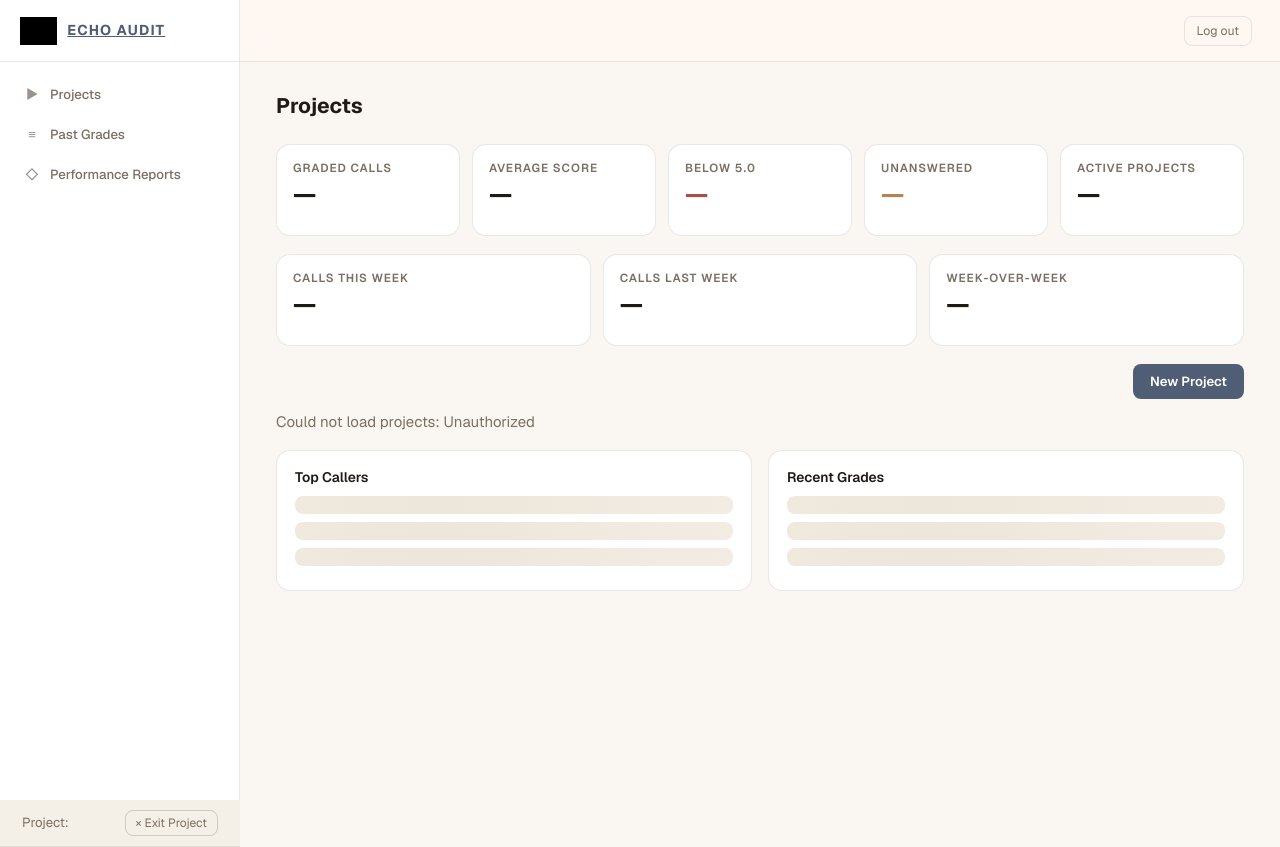
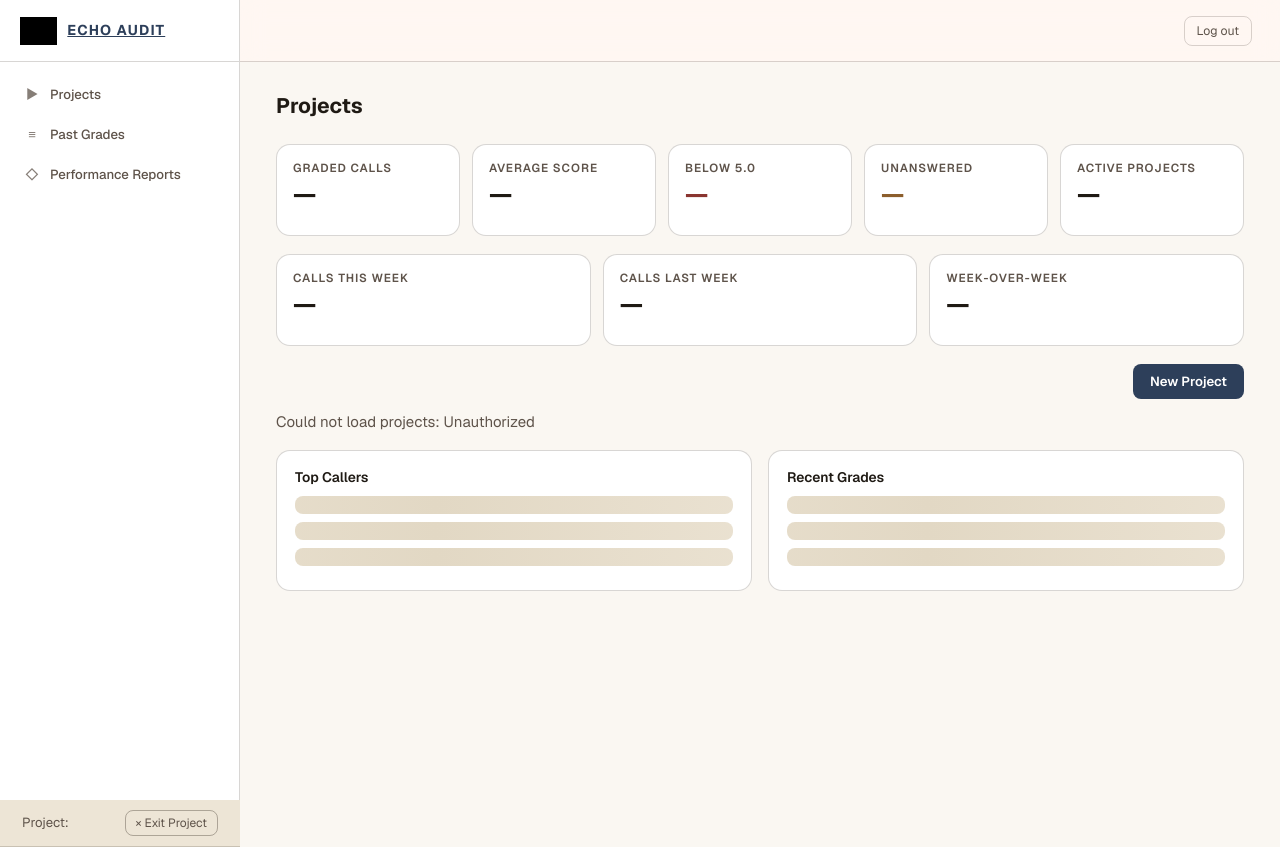
Before and after one commit to nolanvantol17-sys/echo-audit-v2, a Flask app: template templates/projects.html in a window 1280 px wide. Run offline with Flask 3, Linux system fonts and the light colour scheme; the template is opened without the code that fills it, so the values that code supplies are empty; parts of the project's set-up code (start-up, migrations or seed data) failed here and were passed over; some libraries are stand-ins or nearby versions; grey boxes are pictures that could not be loaded.

Commit message:
ui: deepen palette + tighten alphas for warm-white contrast (U2)
Sub-Task U shipped a too-soft palette on the warm-white surface — semantic
colors blended into the background. This pass deepens semantic colors and
tightens border/pill alphas so cards, pills, and accents pop.

Tokens (app.css :root):
- --surface-2 #F4EFE7 → #EDE5D6  (more distinct from --bg)
- --surface-3 #EDE6DA → #E2D8C4
- --border alpha .10 → .18  (visible hairlines)
- --border-strong alpha .18 → .32
- --muted #7A6F62 → #5E534A  (deeper for readability)
- --muted-2 #9C9183 → #7A6F62
- --accent #4F5D75 → #2D3F5A  (deep slate-blue)
- --accent-h #3F4D63 → #1F2D44
- --success #5C8062 → #3F6549  (deep sage)
- --danger #A85049 → #8A3530  (deep brick)
- --warning #B58452 → #8C5E2C  (deep amber)
- semantic-bg alphas .10 → .18

Hardcoded text colors deepened (still no formal *-text tokens):
- info text #34405A → #1F2D44
- success text #3F5E45 → #2A4831
- danger text #7A3A35 → #5E2520
- warning text #7C5A2F → #5E3F1C
- super-admin text #4A3D70 → #2E2150

Flash + pill border alphas .25/.30 → .40/.45
Projects card pill bg alphas .15 → .22 to match new bg-alpha
Chart grid alpha .06 → .12
4 auth templates kept in lockstep.

Co-Authored-By: Claude Opus 4.7 (1M context) <noreply@anthropic.com>

```diff
--- a/static/app.css
+++ b/static/app.css
@@ -11,22 +11,22 @@
 :root {
   --bg:         #FAF7F2;
   --surface:    #FFFFFF;
-  --surface-2:  #F4EFE7;
-  --surface-3:  #EDE6DA;
-  --border:     rgba(40,30,20,0.10);
-  --border-strong: rgba(40,30,20,0.18);
+  --surface-2:  #EDE5D6;
+  --surface-3:  #E2D8C4;
+  --border:     rgba(40,30,20,0.18);
+  --border-strong: rgba(40,30,20,0.32);
   --text:       #1F1A14;
-  --muted:      #7A6F62;
-  --muted-2:    #9C9183;
-  --accent:     #4F5D75;
-  --accent-h:   #3F4D63;
-  --accent-soft: rgba(79,93,117,0.12);
-  --success:    #5C8062;
-  --success-bg: rgba(92,128,98,0.10);
-  --danger:     #A85049;
-  --danger-bg:  rgba(168,80,73,0.10);
-  --warning:    #B58452;
-  --warning-bg: rgba(181,132,82,0.10);
+  --muted:      #5E534A;
+  --muted-2:    #7A6F62;
+  --accent:     #2D3F5A;
+  --accent-h:   #1F2D44;
+  --accent-soft: rgba(45,63,90,0.16);
+  --success:    #3F6549;
+  --success-bg: rgba(63,101,73,0.18);
+  --danger:     #8A3530;
+  --danger-bg:  rgba(138,53,48,0.18);
+  --warning:    #8C5E2C;
+  --warning-bg: rgba(140,94,44,0.18);
   --radius:     10px;
   --radius-sm:  8px;
   --radius-lg:  14px;
--- a/static/dashboard_widget.js
+++ b/static/dashboard_widget.js
@@ -561,11 +561,11 @@
         y: {
           min: 0, max: 10,
           ticks: { color: "#7A6F62", stepSize: 2 },
-          grid:  { color: "rgba(40,30,20,0.06)" },
+          grid:  { color: "rgba(40,30,20,0.12)" },
         },
         x: {
           ticks: { color: "#7A6F62", maxRotation: 0, autoSkip: true },
-          grid:  { color: "rgba(40,30,20,0.06)" },
+          grid:  { color: "rgba(40,30,20,0.12)" },
         },
       },
       plugins: plugins,
--- a/static/interaction_view.js
+++ b/static/interaction_view.js
@@ -65,7 +65,7 @@
       ? '<div class="flag-banner">' + EA.esc(d.interaction_flags) + '</div>' : "";
 
     const regradedBanner = d.interaction_regraded_with_context
-      ? ('<div class="score-diff-banner" style="background:var(--accent-soft);border-color:rgba(79,93,117,0.25);color:#34405A;">' +
+      ? ('<div class="score-diff-banner" style="background:var(--accent-soft);border-color:rgba(45,63,90,0.40);color:#1F2D44;">' +
            '<strong>Regraded with reviewer context.</strong>' +
            (d.interaction_reviewer_context
              ? '<div class="text-small" style="margin-top:6px;white-space:pre-wrap;">' +
@@ -220,7 +220,7 @@
 
     const hardDeleteHtml = canHardDelete
       ? '<div class="panel" style="margin-top:18px;border-color:rgba(168,80,73,0.35);">' +
-          '<div class="panel-title" style="color:#7A3A35;">Danger zone</div>' +
+          '<div class="panel-title" style="color:#5E2520;">Danger zone</div>' +
           '<div class="muted text-small" style="margin-bottom:10px;">' +
             'Permanently delete this interaction and everything attached to it ' +
             '(rubric scores, audio file, audit-log entries). ' +
@@ -472,7 +472,7 @@
     root.appendChild(survivesList);
 
     const warning = document.createElement("div");
-    warning.style.color = "#7A3A35";
+    warning.style.color = "#5E2520";
     warning.style.fontWeight = "600";
     warning.textContent = "This action cannot be undone.";
     root.appendChild(warning);
--- a/templates/projects.html
+++ b/templates/projects.html
@@ -48,9 +48,9 @@
     border: 1px solid var(--border);
     color: var(--text);
   }
-  .pc-pill.good { background: rgba(92,128,98,0.15); border-color: rgba(92,128,98,0.4); color: var(--success); }
-  .pc-pill.warn { background: rgba(181,132,82,0.15); border-color: rgba(181,132,82,0.4); color: var(--warning); }
-  .pc-pill.bad  { background: rgba(168,80,73,0.15); border-color: rgba(168,80,73,0.4); color: var(--danger); }
+  .pc-pill.good { background: rgba(63,101,73,0.22); border-color: rgba(63,101,73,0.50); color: var(--success); }
+  .pc-pill.warn { background: rgba(140,94,44,0.22); border-color: rgba(140,94,44,0.50); color: var(--warning); }
+  .pc-pill.bad  { background: rgba(168,80,73,0.15); border-color: rgba(138,53,48,0.50); color: var(--danger); }
   .project-card .pc-actions { display: flex; gap: 8px; margin-top: auto; padding-top: 12px; flex-wrap: wrap; }
   .project-card .pc-actions .btn { flex: 1 1 auto; }
   .project-card .pc-actions .btn-pc-delete {
@@ -61,8 +61,8 @@
   }
   .project-card .pc-actions .btn-pc-delete:hover {
     color: var(--danger);
-    border-color: rgba(168,80,73,0.4);
-    background: rgba(168,80,73,0.08);
+    border-color: rgba(138,53,48,0.50);
+    background: rgba(138,53,48,0.14);
   }
   .project-card.fading-out {
     opacity: 0;
```
Also changed, not shown: other parts of static/app.css (+20 -20 lines), templates/change_password.html (+8 -8 lines), templates/forgot_password.html (+6 -6 lines), templates/login.html (+8 -8 lines), templates/signup.html (+7 -7 lines).
